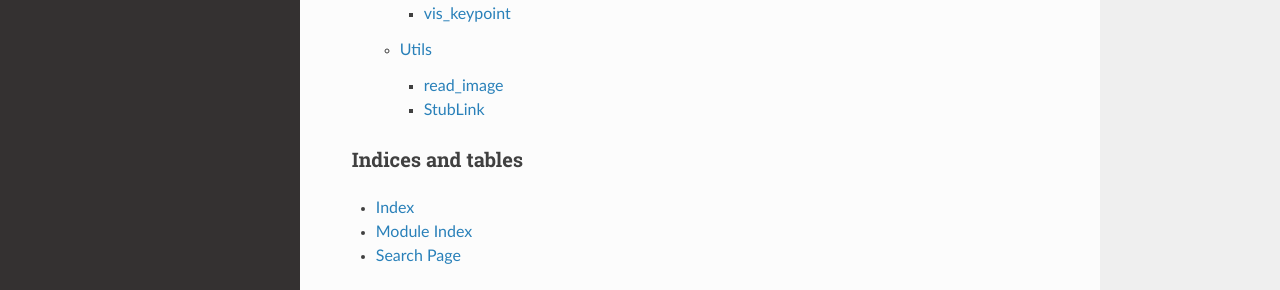
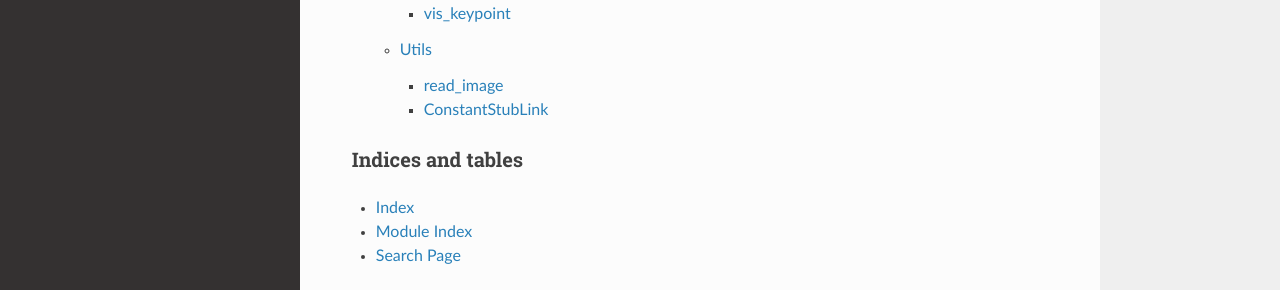
Before and after one commit to chainer/chainercv, a Sphinx documentation site: the page built from docs/source/index.rst, in a window 1280 px wide and 1386 px high. Shown: the part 929-1219 px from the top of the window. Built offline with Sphinx 7.4.7 and the Read the Docs theme 2.0.0, drawn with Linux system fonts in a browser that asks for light colours.

Commit message:
update docs

```diff
--- a/docs/source/reference/utils.rst
+++ b/docs/source/reference/utils.rst
@@ -8,7 +8,7 @@ read_image
 ~~~~~~~~~~
 .. autofunction:: read_image
 
-StubLink
-~~~~~~~~
-.. autoclass:: StubLink
+ConstantStubLink
+~~~~~~~~~~~~~~~~
+.. autoclass:: ConstantStubLink
    :members:
```
Also changed, not shown: 1 other file.
